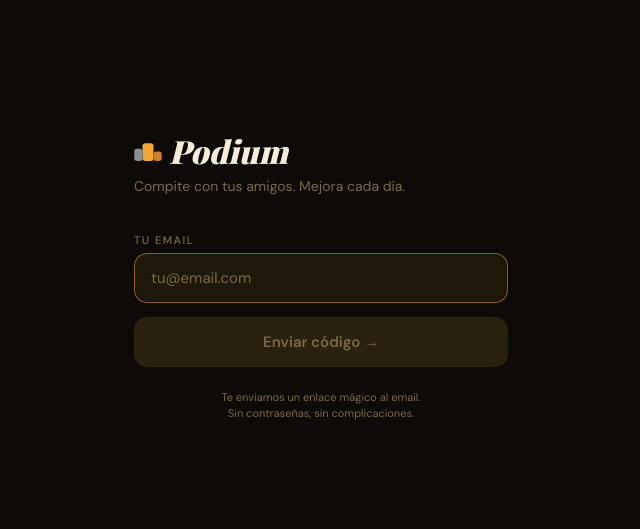
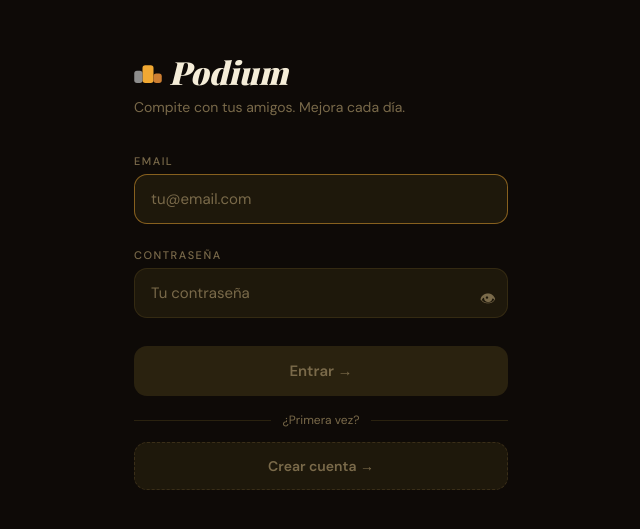
Before and after one commit to mfbornay/podiumclaude2026lauf, a React (Create React App) app: page / in a window 1280 px wide. Shown: the part 125-654 px from the top of the page, without its empty margins (319-959 px from the left). Built offline with nearby package versions, Linux system fonts and the light colour scheme.

Commit message:
fix: auth con email+contraseña clásico, sesión persistente

```diff
--- a/src/App.tsx
+++ b/src/App.tsx
@@ -435,49 +435,16 @@
 
 /* ══════════════════════════════════════════ AUTH */
 function AuthScreen({onAuth,bootError,newUser}:{onAuth:(u:any)=>void;bootError?:string;newUser?:any}){
-  // phase: "email" → "otp" → "profile" (if new user)
-  const [phase,setPhase]=useState<"email"|"otp"|"profile">(newUser?"profile":"email");
+  const [phase,setPhase]=useState<"login"|"register"|"profile">(newUser?"profile":"login");
   const [email,setEmail]=useState("");
-  const [otp,setOtp]=useState("");
+  const [password,setPassword]=useState("");
+  const [showPw,setShowPw]=useState(false);
   const [profStep,setProfStep]=useState(0);
   const [name,setName]=useState(""); const [uname,setUN]=useState("");
   const [avatar,setAvatar]=useState("🐺");
-  const [err,setErr]=useState(""); const [info,setInfo]=useState("");
+  const [err,setErr]=useState("");
   const [busy,setBusy]=useState(false);
   const [verifiedUser,setVerifiedUser]=useState<any>(newUser||null);
-  function clearMsgs(){setErr("");setInfo("");}
-
-  async function sendOtp(){
-    if(!email.trim())return; setBusy(true);clearMsgs();
-    const{error}=await sb.auth.signInWithOtp({email:email.trim().toLowerCase(),options:{shouldCreateUser:true}});
-    setBusy(false);
-    if(error){setErr(error.message);return;}
-    setPhase("otp");
-    setInfo("Enlace enviado — revisa tu bandeja de entrada (y spam).");
-  }
-
-  async function verifyOtp(){
-    if(otp.length<6)return; setBusy(true);clearMsgs();
-    const{data,error}=await sb.auth.verifyOtp({email:email.trim().toLowerCase(),token:otp.trim(),type:"email"});
-    setBusy(false);
-    if(error){setErr("Código incorrecto o expirado. Inténtalo de nuevo.");return;}
-    const u=data?.user;
-    if(!u){setErr("Error de autenticación.");return;}
-    // check if profile exists
-    const{data:prof}=await sb.from("users").select("id").eq("id",u.id).maybeSingle();
-    if(prof){onAuth(u);}
-    else{setVerifiedUser(u);setPhase("profile");}
-  }
-
-  async function createProfile(){
-    if(!verifiedUser)return;
-    if(profStep===0){if(!name.trim()||!uname.trim()){setErr("Rellena nombre y @username.");return;}setProfStep(1);return;}
-    setBusy(true);clearMsgs();
-    const{error}=await sb.from("users").insert({id:verifiedUser.id,email:email.toLowerCase().trim(),username:uname.replace("@","").toLowerCase().trim(),name:name.trim(),avatar,role:"user"});
-    setBusy(false);
-    if(error&&!error.message.includes("duplicate")){setErr(error.message);return;}
-    onAuth(verifiedUser);
-  }
 
   const Logo=()=>(
     <div style={{display:"flex",alignItems:"center",gap:7,marginBottom:4}}>
@@ -486,56 +453,96 @@
     </div>
   );
 
-  if(phase==="email") return(
+  async function login(){
+    if(!email.trim()||!password)return; setBusy(true);setErr("");
+    const{data,error}=await sb.auth.signInWithPassword({email:email.trim().toLowerCase(),password});
+    setBusy(false);
+    if(error){setErr("Email o contraseña incorrectos.");return;}
+    onAuth(data.user);
+  }
+
+  async function register(){
+    if(!email.trim()||!password||!name.trim()||!uname.trim())return;
+    if(password.length<6){setErr("La contraseña debe tener al menos 6 caracteres.");return;}
+    if(profStep===0){setProfStep(1);return;}
+    setBusy(true);setErr("");
+    const{data,error}=await sb.auth.signUp({email:email.trim().toLowerCase(),password});
+    if(error){setBusy(false);setErr(error.message);return;}
+    const u=data.user;
+    if(!u){setBusy(false);setErr("Error al crear cuenta.");return;}
+    const{error:pErr}=await sb.from("users").insert({id:u.id,email:email.toLowerCase().trim(),username:uname.replace("@","").toLowerCase().trim(),name:name.trim(),avatar,role:"user"});
+    setBusy(false);
+    if(pErr&&!pErr.message.includes("duplicate")){setErr(pErr.message);return;}
+    setVerifiedUser(u);
+    onAuth(u);
+  }
+
+  if(phase==="login") return(
     <div className="page">
       <Logo/>
       <div className="tagline">Compite con tus amigos. Mejora cada día.</div>
       {bootError&&<div className="err">⚠️ {bootError}</div>}
       {err&&<div className="err">{err}</div>}
-      {info&&<div className="ok">{info}</div>}
-      <label className="lbl">Tu email</label>
-      <input className="inp" type="email" placeholder="tu@email.com" autoFocus value={email}
-        onChange={e=>setEmail(e.target.value)} onKeyDown={e=>e.key==="Enter"&&sendOtp()}/>
-      <button className="btn" disabled={!email.trim()||busy} onClick={sendOtp}>
-        {busy?"Enviando...":"Enviar código →"}
+      <label className="lbl">Email</label>
+      <input className="inp" type="email" placeholder="tu@email.com" autoFocus autoComplete="email"
+        value={email} onChange={e=>setEmail(e.target.value)} onKeyDown={e=>e.key==="Enter"&&login()}/>
+      <label className="lbl" style={{marginTop:10}}>Contraseña</label>
+      <div style={{position:"relative"}}>
+        <input className="inp" type={showPw?"text":"password"} placeholder="Tu contraseña" autoComplete="current-password"
+          value={password} onChange={e=>setPassword(e.target.value)} onKeyDown={e=>e.key==="Enter"&&login()}
+          style={{paddingRight:44}}/>
+        <button onClick={()=>setShowPw(p=>!p)} style={{position:"absolute",right:12,top:"50%",transform:"translateY(-50%)",background:"none",border:"none",cursor:"pointer",fontSize:16,color:"var(--muted)"}}>
+          {showPw?"🙈":"👁"}
+        </button>
+      </div>
+      <button className="btn" disabled={!email.trim()||!password||busy} onClick={login} style={{marginTop:14}}>
+        {busy?"Entrando...":"Entrar →"}
       </button>
-      <div style={{fontSize:11,color:"var(--muted)",textAlign:"center",marginTop:10,lineHeight:1.5}}>
-        Te enviamos un enlace mágico al email.<br/>Sin contraseñas, sin complicaciones.
+      <div className="div"><div className="div-line"/><div className="div-txt">¿Primera vez?</div><div className="div-line"/></div>
+      <button className="btn-ghost" onClick={()=>{setPhase("register");setErr("");}}>Crear cuenta →</button>
+    </div>
+  );
+
+  if(phase==="register") return(
+    <div className="page">
+      <Logo/>
+      <div className="tagline">{profStep===0?"Crea tu cuenta":"Elige tu avatar"}</div>
+      <div className="prog">{[0,1].map(i=><div key={i} className="prog-dot" style={{background:i<=profStep?"var(--amber)":"var(--s3)"}}/>)}</div>
+      {err&&<div className="err">{err}</div>}
+      {profStep===0&&<>
+        <label className="lbl">Email</label>
+        <input className="inp" type="email" placeholder="tu@email.com" autoComplete="email"
+          value={email} onChange={e=>setEmail(e.target.value)}/>
+        <label className="lbl" style={{marginTop:8}}>Contraseña</label>
+        <div style={{position:"relative"}}>
+          <input className="inp" type={showPw?"text":"password"} placeholder="Mínimo 6 caracteres" autoComplete="new-password"
+            value={password} onChange={e=>setPassword(e.target.value)} style={{paddingRight:44}}/>
+          <button onClick={()=>setShowPw(p=>!p)} style={{position:"absolute",right:12,top:"50%",transform:"translateY(-50%)",background:"none",border:"none",cursor:"pointer",fontSize:16,color:"var(--muted)"}}>
+            {showPw?"🙈":"👁"}
+          </button>
+        </div>
+        <label className="lbl" style={{marginTop:8}}>Nombre</label>
+        <input className="inp" placeholder="Tu nombre" value={name} onChange={e=>setName(e.target.value)}/>
+        <label className="lbl" style={{marginTop:8}}>@Username</label>
+        <input className="inp" placeholder="@tunombre" value={uname} onChange={e=>setUN(e.target.value)}/>
+      </>}
+      {profStep===1&&<>
+        <label className="lbl">Elige tu avatar</label>
+        <div className="avi-grid">{AVATARS.map(a=><div key={a} className={`avi-opt${avatar===a?" sel":""}`} onClick={()=>setAvatar(a)}>{a}</div>)}</div>
+      </>}
+      <button className="btn" style={{marginTop:14}}
+        disabled={busy||(profStep===0&&(!email.trim()||!password||!name.trim()||!uname.trim()))}
+        onClick={register}>
+        {busy?"Creando cuenta...":profStep===0?"Siguiente →":"¡Empezar!"}
+      </button>
+      <div style={{display:"flex",justifyContent:"center",gap:16,marginTop:12,fontSize:12}}>
+        {profStep>0&&<span style={{color:"var(--muted)",cursor:"pointer",textDecoration:"underline"}} onClick={()=>{setProfStep(0);setErr("");}}>← Atrás</span>}
+        <span style={{color:"var(--muted)",cursor:"pointer",textDecoration:"underline"}} onClick={()=>{setPhase("login");setErr("");setProfStep(0);}}>¿Ya tienes cuenta?</span>
       </div>
     </div>
   );
 
-  if(phase==="otp") return(
-    <div className="page">
-      <Logo/>
-      <div className="tagline">Revisa tu correo</div>
-      <div style={{textAlign:"center",fontSize:14,color:"var(--text)",marginBottom:8,lineHeight:1.7}}>
-        Hemos enviado un enlace a<br/><strong style={{color:"var(--amber)"}}>{email}</strong>
-      </div>
-      <div style={{textAlign:"center",fontSize:12,color:"var(--muted)",marginBottom:24,lineHeight:1.6}}>
-        Haz clic en <strong>"Log In"</strong> del correo para entrar.<br/>
-        (Revisa también la carpeta de spam.)
-      </div>
-      {err&&<div className="err">{err}</div>}
-      {info&&<div className="ok">{info}</div>}
-      <div style={{textAlign:"center",fontSize:11,color:"var(--muted)",marginTop:8,marginBottom:4}}>
-        ¿Recibes un código de 6 dígitos en vez de enlace?
-      </div>
-      <input className="code-inp" placeholder="123456" maxLength={6} inputMode="numeric"
-        value={otp} onChange={e=>setOtp(e.target.value.replace(/\D/g,""))}
-        onKeyDown={e=>e.key==="Enter"&&otp.length>=6&&verifyOtp()}
-        style={{letterSpacing:8,fontSize:24,textAlign:"center"}}/>
-      {otp.length>=6&&<button className="btn" disabled={busy} onClick={verifyOtp}>
-        {busy?"Verificando...":"Entrar con código →"}
-      </button>}
-      <div style={{display:"flex",justifyContent:"center",gap:16,marginTop:16,fontSize:12}}>
-        <span style={{color:"var(--muted)",cursor:"pointer",textDecoration:"underline"}} onClick={()=>{setPhase("email");setOtp("");clearMsgs();}}>← Cambiar email</span>
-        <span style={{color:"var(--amber)",cursor:"pointer",textDecoration:"underline"}} onClick={()=>{setOtp("");setBusy(false);sendOtp();}}>Reenviar enlace</span>
-      </div>
-    </div>
-  );
-
-  // phase === "profile" (new user setup)
+  // phase === "profile" — usuario nuevo via magic link legacy (sin contraseña)
   return(
     <div className="page">
       <Logo/>
@@ -552,10 +559,18 @@
         <label className="lbl">Elige tu avatar</label>
         <div className="avi-grid">{AVATARS.map(a=><div key={a} className={`avi-opt${avatar===a?" sel":""}`} onClick={()=>setAvatar(a)}>{a}</div>)}</div>
       </>}
-      <button className="btn" disabled={busy||(profStep===0&&(!name.trim()||!uname.trim()))} onClick={createProfile}>
+      <button className="btn" disabled={busy||(profStep===0&&(!name.trim()||!uname.trim()))} onClick={async()=>{
+        if(!verifiedUser)return;
+        if(profStep===0){if(!name.trim()||!uname.trim()){setErr("Rellena nombre y @username.");return;}setProfStep(1);return;}
+        setBusy(true);setErr("");
+        const{error}=await sb.from("users").insert({id:verifiedUser.id,email:verifiedUser.email||"",username:uname.replace("@","").toLowerCase().trim(),name:name.trim(),avatar,role:"user"});
+        setBusy(false);
+        if(error&&!error.message.includes("duplicate")){setErr(error.message);return;}
+        onAuth(verifiedUser);
+      }}>
         {busy?"Creando perfil...":profStep===0?"Siguiente →":"¡Empezar!"}
       </button>
-      {profStep>0&&<div className="switch"><span onClick={()=>{setProfStep(0);clearMsgs();}}>← Atrás</span></div>}
+      {profStep>0&&<div className="switch"><span onClick={()=>{setProfStep(0);setErr("");}}>← Atrás</span></div>}
     </div>
   );
 }
```
